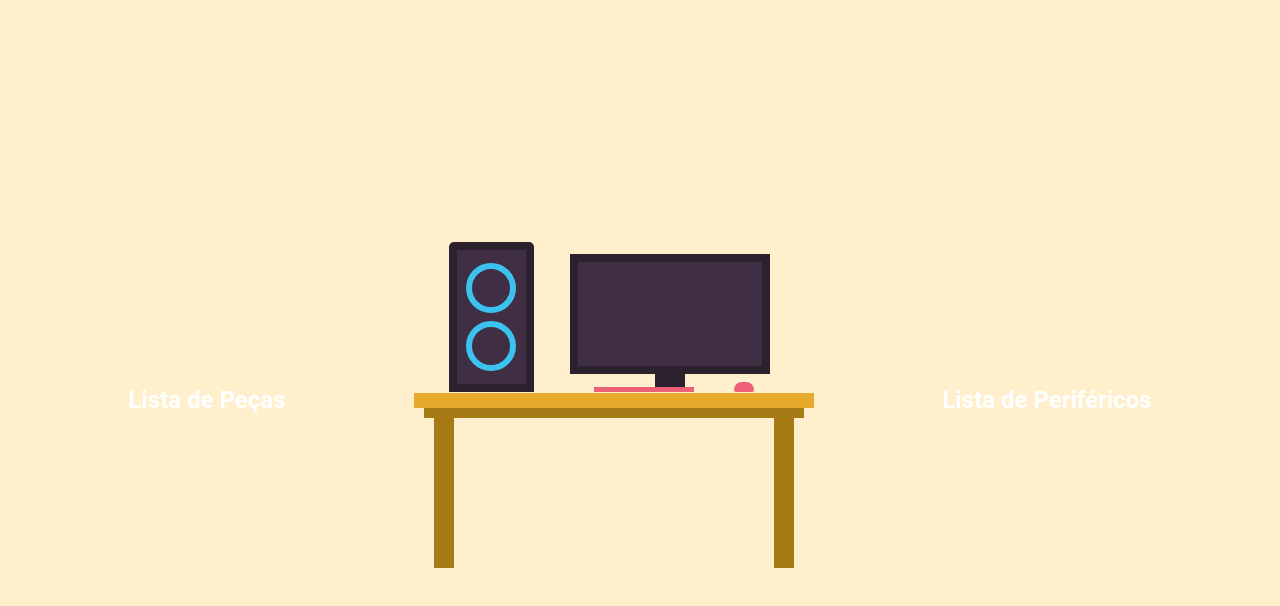
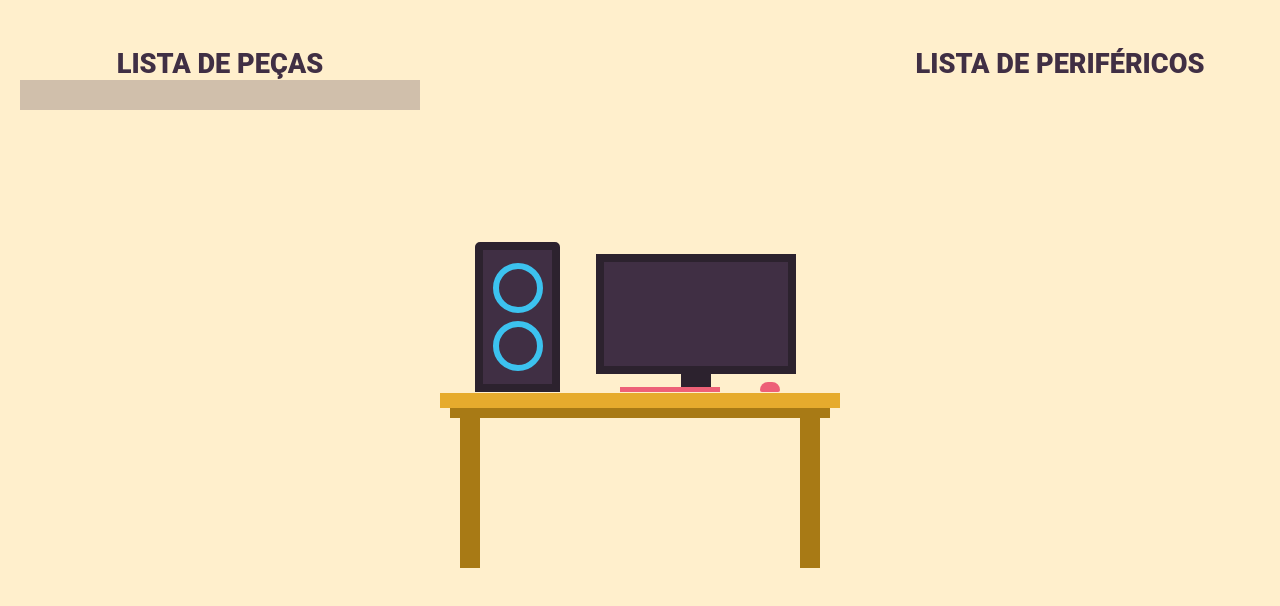
Before and after one commit to drianomelo/pc, a plain HTML site: page index.html in a window 1280 px wide. Drawn offline with Linux system fonts and the light colour scheme.

Commit message:
Iniciando estilizações das listas

```diff
--- a/assets/sass/layouts/_index.scss
+++ b/assets/sass/layouts/_index.scss
@@ -1 +1,2 @@
 @forward "main";
+@forward "list";
--- /dev/null
+++ b/assets/sass/layouts/_list.scss
@@ -0,0 +1,27 @@
+.list {
+  width: 400px;
+  height: 100%;
+  display: flex;
+  justify-content: flex-start;
+  align-items: center;
+  flex-direction: column;
+  padding: 3rem 0 0;
+
+  &__title {
+    color: var(--clr-black);
+    font-size: 1.7rem;
+    font-weight: 900;
+    text-transform: uppercase;
+  }
+
+  ul {
+    list-style: none;
+    width: 100%;
+  }
+
+  &__item {
+    width: 100%;
+    height: 30px;
+    background-color: var(--clr-black-opacity);
+  }
+}
--- a/index.html
+++ b/index.html
@@ -11,6 +11,9 @@
       <div class="container">
         <div class="list">
           <h2 class="list__title">Lista de Peças</h2>
+          <ul>
+            <li class="list__item"></li>
+          </ul>
         </div>
       </div>
       <div class="container">
```
Also changed, not shown: assets/sass/globals/_bolierplate.scss (line endings or trailing spaces), dist/app.css, 1 other file.
